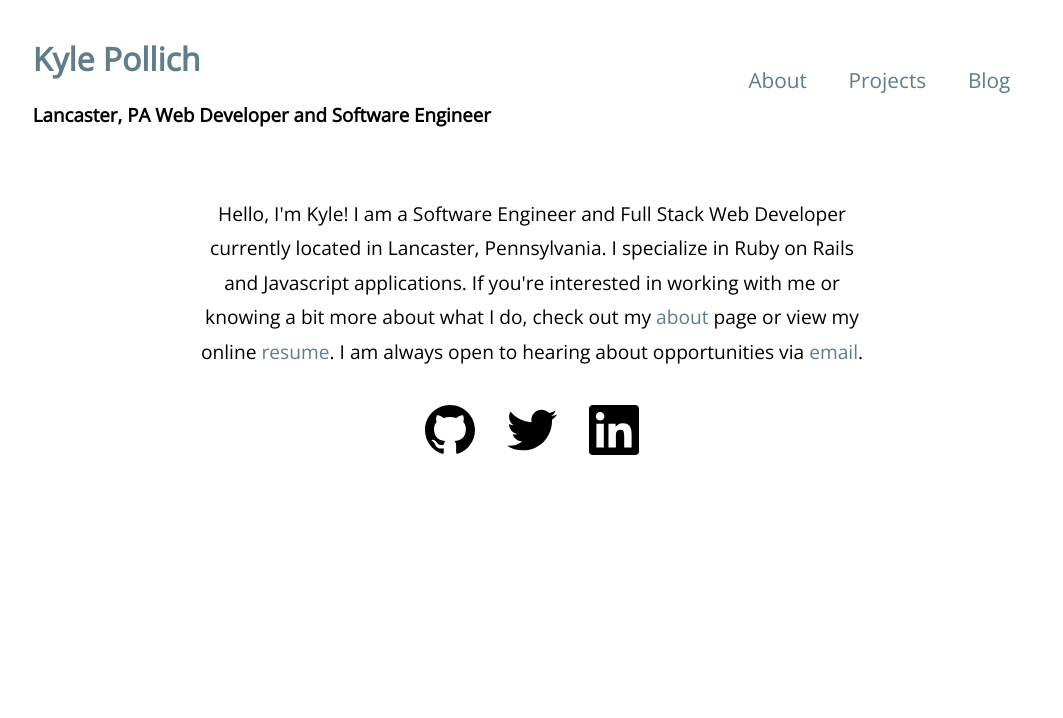
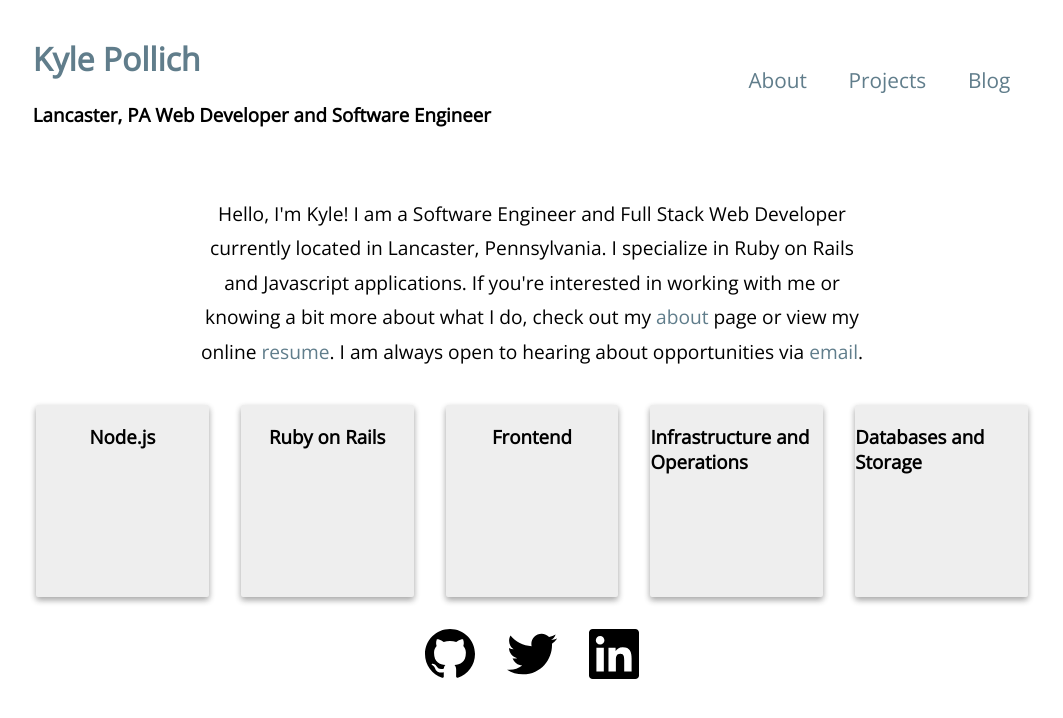
Before and after one commit to kpollich/contentful-blog, a React app: page / in a window 1280 px wide. Shown: the whole page, without its empty margins (108-1171 px from the left). Built offline with nearby package versions, Linux system fonts and the light colour scheme.

Commit message:
WIP Skill displays

```diff
--- a/src/components/Home/index.js
+++ b/src/components/Home/index.js
@@ -2,11 +2,49 @@ import React, { Component } from "react";
 import { Link } from "react-router-dom";
 
 import Layout from "../Layout";
+import SkillCard from "../SkillCard";
 
 import "./Home.css";
 
 class Home extends Component {
   render() {
+    // TODO: Put these in Contentful
+    const skills = [
+      {
+        title: "Node.js",
+        details: [
+          "RESTful API's",
+          "Microservices",
+          "Scalability and Performance",
+          "Express, hapi"
+        ]
+      },
+      {
+        title: "Ruby on Rails",
+        details: [
+          "Full stack web applications",
+          "Pure Rails API's",
+          "Spree Commerce, JSONAPI Resources, ActiveAdmin"
+        ]
+      },
+      {
+        title: "Frontend",
+        details: ["HTML", "CSS", "JavaScript", "jQuery", "React.js"]
+      },
+      {
+        title: "Infrastructure and Operations",
+        details: [
+          "Linux server administration",
+          "AWS",
+          "Docker, AWS ECS",
+          "Git, GitHub, Travis, CircleCI"
+        ]
+      },
+      {
+        title: "Databases and Storage",
+        details: ["MySQL", "Postgres", "Redis", "Elasticsearch", "MongoDB"]
+      }
+    ];
     return (
       <Layout>
         <div className="flex-container-centered">
@@ -28,6 +66,12 @@ class Home extends Component {
               email
             </a>.
           </p>
+        </div>
+
+        <div className="flex-container-centered">
+          {skills.map(skill =>
+            <SkillCard title={skill.title} skills={skill.details} />
+          )}
         </div>
 
         <div className="flex-container-centered">
--- /dev/null
+++ b/src/components/SkillCard/SkillCard.css
@@ -0,0 +1,12 @@
+.skill-card {
+  display: flex;
+  flex-direction: column;
+  align-items: center;
+  height: 12em;
+  width: 18em;
+  margin: 1em;
+}
+
+.skill-card ul {
+  padding: none;
+}
--- /dev/null
+++ b/src/components/SkillCard/index.js
@@ -0,0 +1,39 @@
+import React, { Component } from "react";
+
+import "./SkillCard.css";
+
+class SkillCard extends Component {
+  constructor(props) {
+    super(props);
+    this.state = { isActive: false };
+  }
+
+  setActive = e => {
+    e.preventDefault();
+    this.setState({ isActive: true });
+  };
+
+  setInactive = e => {
+    e.preventDefault();
+    this.setState({ isActive: false });
+  };
+
+  render() {
+    return (
+      <div
+        className="card skill-card"
+        onMouseEnter={this.setActive}
+        onMouseLeave={this.setInactive}
+      >
+        <h3>{this.props.title}</h3>
+
+        {this.state.isActive &&
+          <ul className="hover-reveal">
+            {this.props.skills.map(skill => <li>{skill}</li>)}
+          </ul>}
+      </div>
+    );
+  }
+}
+
+export default SkillCard;
--- a/src/index.css
+++ b/src/index.css
@@ -12,7 +12,6 @@ body {
 
 .flex-container-centered {
   display: flex;
-  align-items: center;
   justify-content: center;
 }
 
@@ -25,3 +24,9 @@ a {
 a:hover {
   color: #37474F;
 }
+
+.card {
+  background-color: #eee;
+  border-radius: 2px;
+  box-shadow: 0 3px 6px rgba(0,0,0,0.16), 0 3px 6px rgba(0,0,0,0.23);
+}
```
